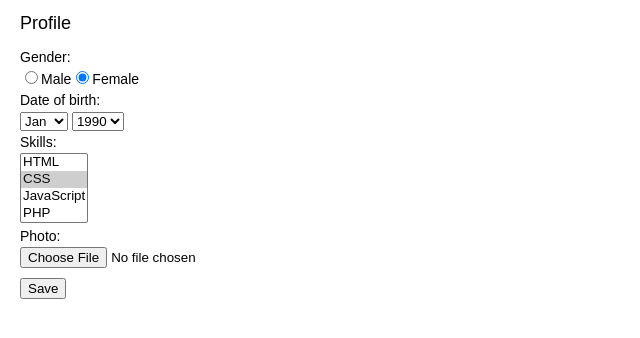
After one commit to andrewbells/html, a PHP site: page /css/forms-academy.html in a window 1280 px wide. The commit adds this page. Shown: the top 338 px of the page, without its empty margins (0-640 px from the left). Run offline with PHP 8.4, Linux system fonts and the light colour scheme.

Commit message:
css academy tests

```diff
--- a/css/articles.html
+++ b/css/articles.html
@@ -126,7 +126,7 @@
 		risus. Integer dignissim condimentum iaculis. Nam scelerisque auctor fringilla.
 		Duis non orci dui. &ldquo;Etiam&rdquo; neque metus, sodales pharetra hendrerit non, facilisis
 		tempus velit. Maecenas tincidunt nec eros at pulvinar. Proin porttitor, urna at varius
-		tempus, purus leo viverra risus, id facilisis nibh eros eu neque. Maecenas nisi orci,
+		<span class="dashed">tempus, purus leo viverra risus, id facilisis nibh eros eu neque</span>. Maecenas nisi orci,
 		hendrerit at pellentesque nec, fermentum eu sapien. Donec et risus eget magna blandit
 		pharetra. Sed commodo augue a eros luctus, eget tempus lorem interdum. </p>
 	</section>
--- /dev/null
+++ b/css/forms-academy.css
@@ -0,0 +1,22 @@
+html, body{
+    margin:0;
+    padding:0;
+}
+body{
+    width:260px;
+    padding:10px 20px;
+    font-family:"Arial", sans-serif;
+    font-size:14px;
+    line-height:1.5;
+    color:black;
+}
+h1{
+    font-size:18px;
+    font-weight:normal;
+    margin:0;
+    margin-bottom:10px;
+}
+input[type="submit"]{
+    display:block;
+    margin-top:10px;
+}
--- /dev/null
+++ b/css/forms-academy.html
@@ -0,0 +1,44 @@
+<!DOCTYPE html>
+<html>
+    <head>
+       <title>Profile editing</title>
+	   <link href="forms-academy.css" rel="stylesheet" type="text/css">
+    </head>
+    <body>
+        <h1>Profile</h1>
+        <form action="/echo" method="post" enctype="multipart/form-data">
+            <label>Gender:</label><br>
+            <label><input type="radio" name="gender" value="m">Male</label><label><input type="radio" name="gender" checked value="f">Female</label><br>
+            <label for="months years">Date of birth:</label><br>
+
+            <select name="months" size="1">
+                <option>Jan</option>
+                <option>Feb</option>
+                <option>Mar</option>
+                <option>Apr</option>
+                <option>May</option>
+                <option>Jun</option>
+                <option>Jul</option>
+            </select>
+            <select name="years" size="1">
+                <option>1990</option>
+                <option>1989</option>
+                <option>1988</option>
+                <option>1987</option>
+                <option>1986</option>
+                <option>1985</option>
+                <option>1984</option>
+            </select><br>
+            <label for="skills">Skills:</label><br>
+            <select multiple name="skills[]" size="4">
+            <option>HTML</option>
+            <option selected>CSS</option>
+            <option>JavaScript</option>
+            <option>PHP</option>
+            </select><br>
+            <label for="photo">Photo:</label><br>
+            <input type="file" name="photo">
+            <input type="submit" value="Save"><br>
+        </form>
+    </body>
+</html>
```
Also changed, not shown: css/articles.css (+9 -0 lines), css/css-madness.css (added, +79 -0 lines), css/css-madness.html (added, +58 -0 lines).
